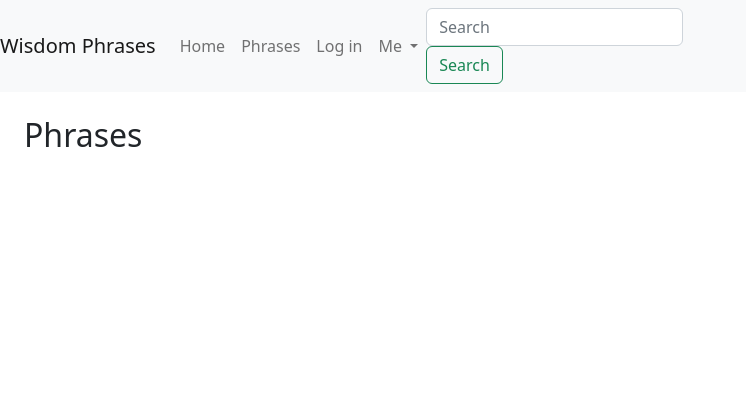
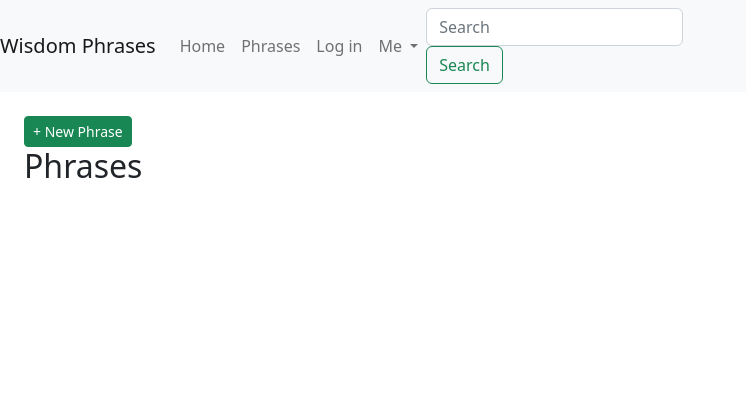
Before and after one commit to andres777-stack/phrases, a Django app: page /phrases/ in a window 1280 px wide. Shown: the top 420 px of the page, without its empty margins (0-746 px from the left). Run offline with Django 4.2, Linux system fonts and the light colour scheme; data that the repository does not hold is empty; some libraries are stand-ins or nearby versions.

Commit message:
adding create and update view

```diff
--- a/phrases/urls.py
+++ b/phrases/urls.py
@@ -1,9 +1,12 @@
 from django.urls import path
-from .views import PhraseListView, PhraseDetailView
+from .views import (PhraseListView, PhraseDetailView, PhraseCreateView,
+PhraseUpdateView)
 
 app_name = 'phrases'
 
 urlpatterns = [
     path('', PhraseListView.as_view(), name='list'),
     path('joke/<int:pk>/', PhraseDetailView.as_view(), name='detail'),
+    path('joke/create/', PhraseCreateView.as_view(), name='create'),
+    path('joke/<int:pk>/update/', PhraseUpdateView.as_view(), name='update'),
 ]
--- a/phrases/views.py
+++ b/phrases/views.py
@@ -1,4 +1,4 @@
-from django.views.generic import ListView, DetailView
+from django.views.generic import ListView, DetailView, CreateView, UpdateView
 from .models import Phrase
 
 class PhraseListView(ListView):
@@ -6,4 +6,12 @@ class PhraseListView(ListView):
 
 class PhraseDetailView(DetailView):
     model = Phrase
+
+class PhraseCreateView(CreateView):
+    model = Phrase
+    fields = ['sentence', 'author']
+
+class PhraseUpdateView(UpdateView):
+    model = Phrase
+    fields = ['sentence', 'author']
 # Create your views here.
--- a/templates/phrases/phrase_list.html
+++ b/templates/phrases/phrase_list.html
@@ -2,10 +2,13 @@
 
 {%block title%} Phrases {%endblock%}
 {%block main%}
+<a class="btn btn-success btn-sm float-right" href="{%url 'phrases:create'%}">+ New Phrase</a>
 <h2>Phrases</h2>
 <ul class="list-group list-group-flush mb-3">
     {%for phrase in phrase_list%}
-    <li class="list-group-item"><a href="{{ phrase.get_absolute_url }}">{{phrase.sentence}}</a></li>
+    <li class="list-group-item"><a href="{{ phrase.get_absolute_url }}">{{phrase.sentence}}</a>
+    <a class="btn btn-info btn-sm float-right" href="{% url 'phrases:update' phrase.pk %}">Update</a>
+    </li>
     {%endfor%}
 </ul>
 {%endblock%}
```
Also changed, not shown: templates/phrases/phrase_form.html (added, +17 -0 lines).
